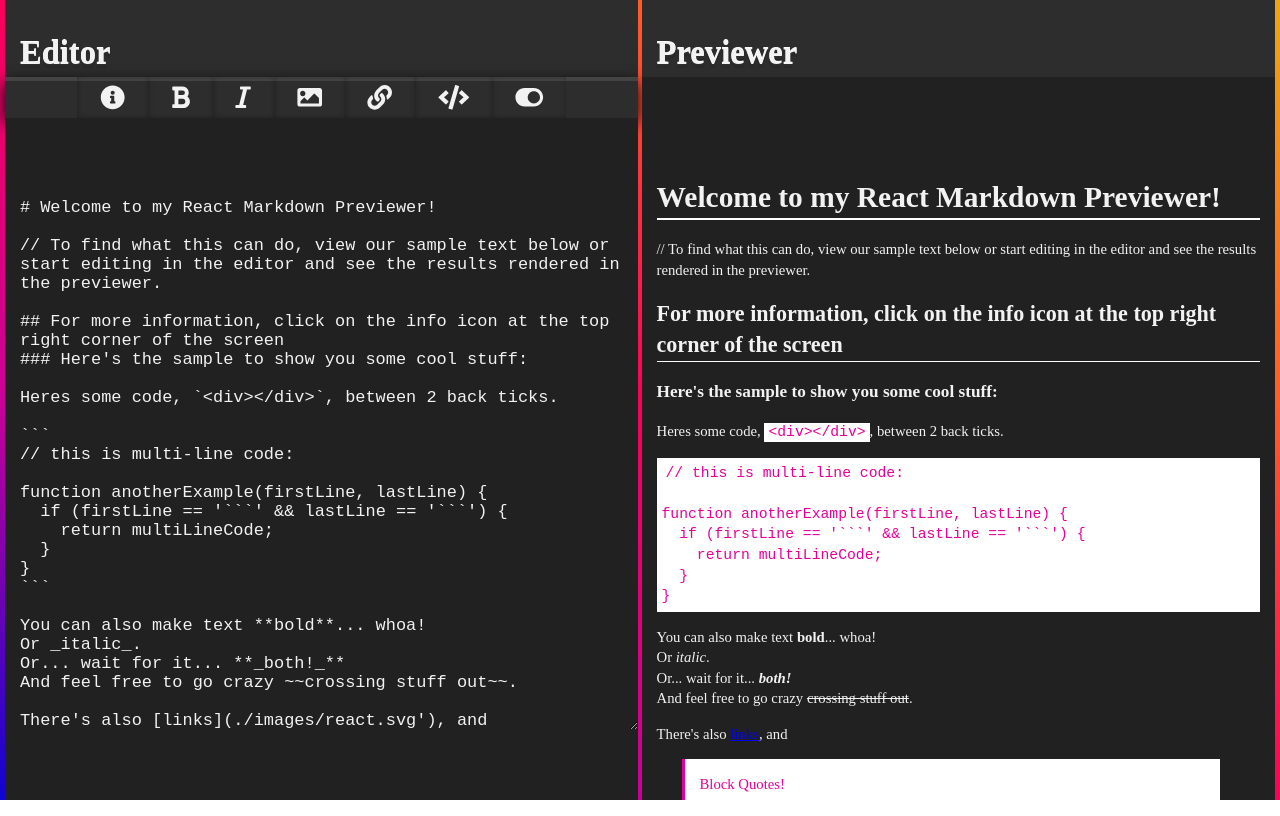
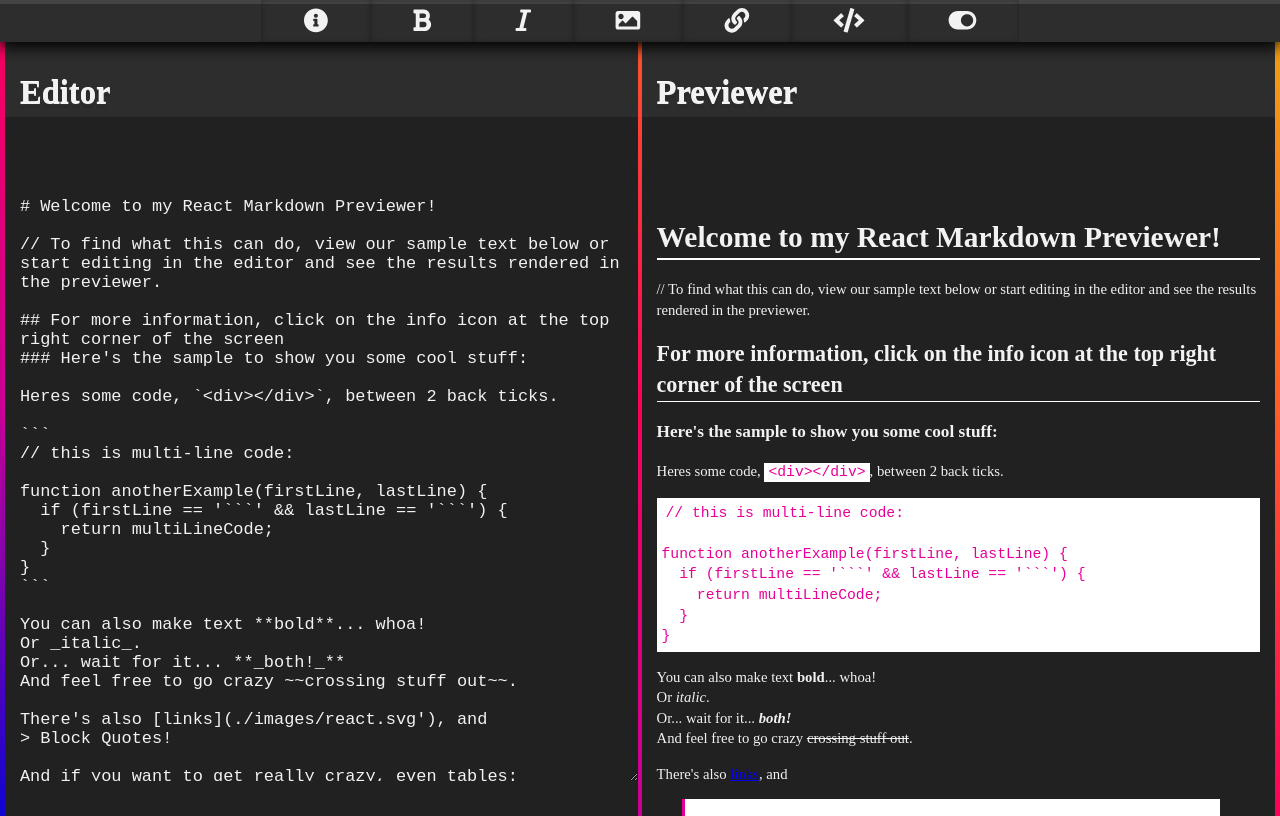
Before and after one commit to 1XWebbyX1/markdown-previewer-pwa, a React (Create React App) app: page / in a window 1280 px wide. Built offline with nearby package versions, Linux system fonts and the light colour scheme; a web font is replaced by a local one.

Commit message:
remove faulty undo feature

```diff
--- a/package.json
+++ b/package.json
@@ -4,12 +4,10 @@
   "private": true,
   "homepage": "http://1XWebbyX1.github.io/markdown-previewer-pwa",
   "dependencies": {
-    "@fortawesome/fontawesome-free": "^5.6.3",
     "@fortawesome/fontawesome-svg-core": "^1.2.12",
     "@fortawesome/free-solid-svg-icons": "^5.6.3",
     "@fortawesome/react-fontawesome": "^0.1.3",
     "babel-polyfill": "^6.26.0",
-    "font-awesome": "^4.7.0",
     "marked": "^0.5.2",
     "node-sass": "^4.11.0",
     "react": "^16.7.0",
--- a/src/components/Wrapper/Wrapper.js
+++ b/src/components/Wrapper/Wrapper.js
@@ -2,10 +2,6 @@ import React from 'react'
 import Editor from './Editor/Editor.js'
 import Previewer from './Previewer/Previewer.js'
 import Header from './Header/Header.js'
-import SessionStorageManager from './sessionStorageManager'
-
-//session storage to preserve caret position in editor
-const SSM = new SessionStorageManager();
 
 class Wrapper extends React.Component {
 
@@ -79,23 +75,19 @@ class Wrapper extends React.Component {
        selection.text = value;
     }else if(field.selectionStart || field.selectionStart == '0'){ //other browsers
         let startPos = field.selectionStart;
-        SSM.save('position', startPos);
         let endPos = field.selectionEnd;
         field.value = field.value.substring(0, startPos) + value + field.value.substring(endPos, field.value.length);
         field.focus({preventScroll:true});
         this.setTextSelect(startPos + this.charLength, startPos + value.length - this.charLength);
     }else {
-       field.focus();
+       field.focus({preventScroll: false});
        field.value += value;
     }
   }
 
   setTextSelect(caretStart, caretEnd){ //selected text when string is inserted
      var field = this.textarea.current;
-     if(caretStart == -1){ //for undo case
-        caretStart = SSM.get('position');
-        field.setSelectionRange(caretStart, caretStart);
-     }else if(field.selectionStart){
+      if(field.selectionStart){
         field.setSelectionRange(caretStart, caretEnd);
      }
   }
@@ -106,16 +98,7 @@ class Wrapper extends React.Component {
     let endPos = field.selectionEnd;
 
     if(value !== undefined){
-      if(!this.insert){ //to insert value
-        this.insert = true;
         this.insertAtCaret(value);
-        SSM.save('insert', value);
-      }
-      else{ //to undo value insert
-        this.insert = false;
-        field.value = field.value.substring(0, startPos - SSM.get('insert').length) + field.value.substring(startPos - SSM.get('insert').length).replace(SSM.get('insert'), '');
-        this.setTextSelect(-1, -1);
-      }
     }
   }
 
--- a/src/components/Wrapper/sessionStorageManager.js
+++ /dev/null
@@ -1,17 +0,0 @@
-class SessionStorageManager {
-
-  save(key, item){
-    sessionStorage.setItem(key, item);
-  }
-
-  get(key){
-    return sessionStorage.getItem(key);
-  }
-
-  clear(key){
-    sessionStorage.removeItem(key);
-  }
-}
-
-
-export default SessionStorageManager;
--- a/src/sass/02-components/Editor.scss
+++ b/src/sass/02-components/Editor.scss
@@ -13,6 +13,6 @@
      outline: none;
      border: none;
      width: 100%;
-     height: 85%;
+     height: 95%;
   }
 }
--- a/src/sass/02-components/Toolbar.scss
+++ b/src/sass/02-components/Toolbar.scss
@@ -1,6 +1,9 @@
 .toolbar{
+  position: fixed;
+  top: 0;
+  left: 0;
   height: auto;
-  width: 100%;
+  width: 100vw;
   z-index: 99;
   background: #2d2d2d;
   box-shadow: 0px 5px 15px black, 0px 4px inset #444;
@@ -17,7 +20,7 @@
    .icon{
      font-size: calc(0.9em + 0.8vw);
      margin: 8px 1.3vw;
-     padding:0  0.5vw;
+     padding:0  2vw;
      cursor: pointer;
      svg{
       width: 100%;
--- a/src/sass/02-components/WrapperContainer.scss
+++ b/src/sass/02-components/WrapperContainer.scss
@@ -2,7 +2,8 @@
 .wrapper-container{
   display: flex;
   justify-content: center;
-  height: 100vh;
+  margin-top: 5vh;
+  height: 97vh;
   width: 100%;
 
   .dark{
--- a/src/sass/04-tools/_media-queries.scss
+++ b/src/sass/04-tools/_media-queries.scss
@@ -12,7 +12,9 @@
          height: 100%;
       }
     }
-
+    .toolbar{
+      visibility: visible!important;
+    }
   .fullScreen{
       height: 99%!important;
       visibility: visible;
```
Also changed, not shown: 1 other file (tests, documents, lock files or other folders).
